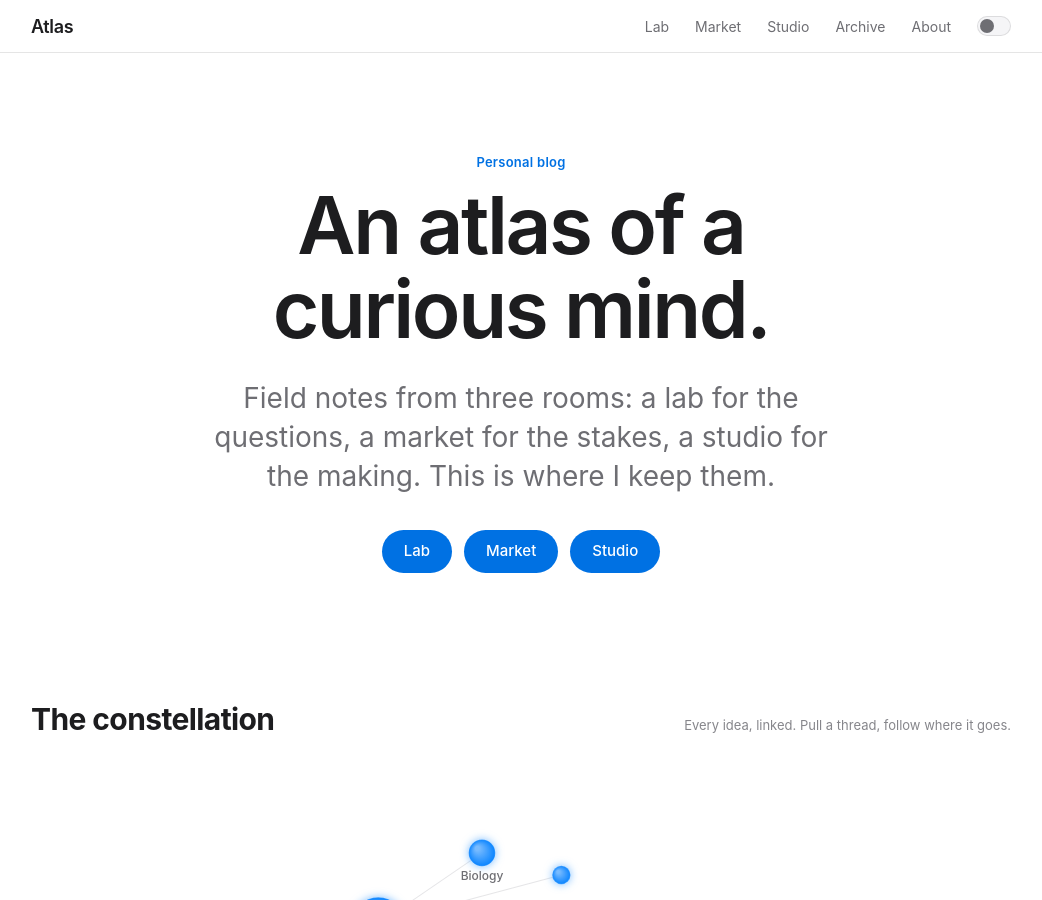
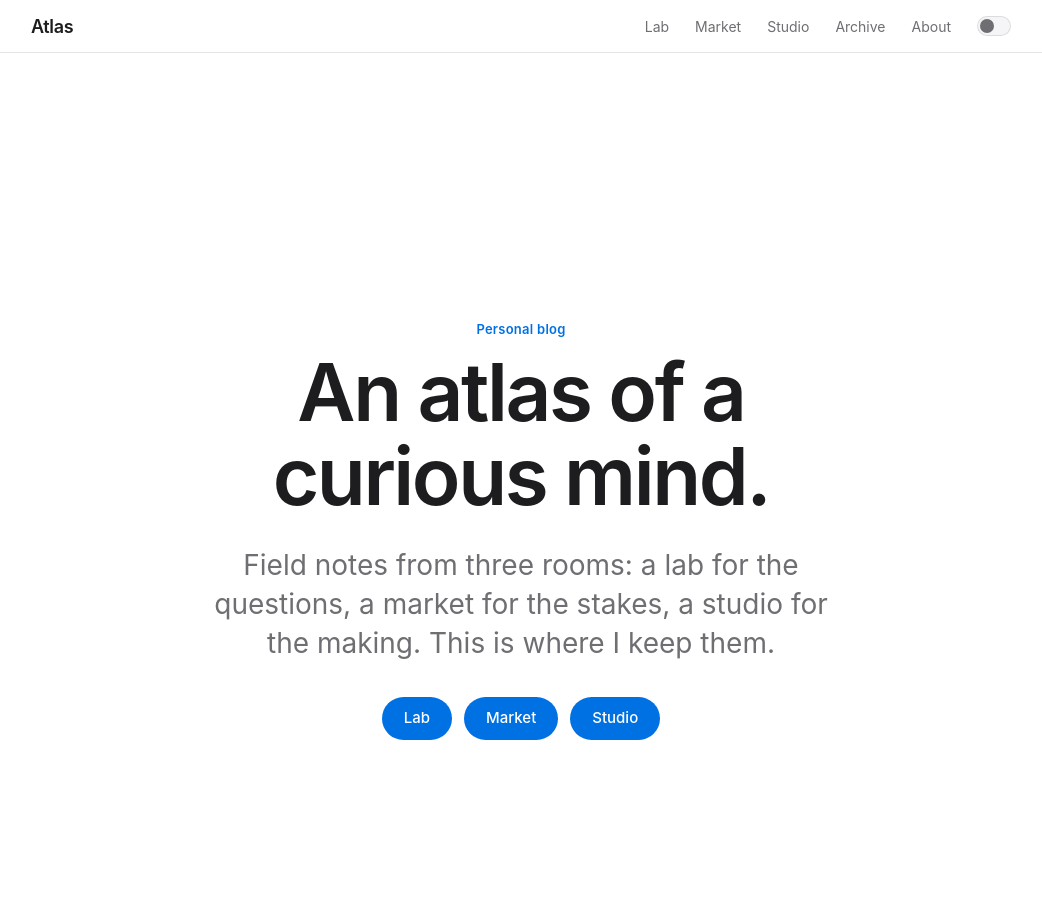
Before and after one commit to rockingsharma007/ashutoshanuradhasharma, a Jekyll site: the page built from index.html, in a window 1280 px wide and 900 px high. Shown: the whole window, without its empty margins (119-1161 px from the left). Built offline with Jekyll 4.4.1, drawn with Linux system fonts in a browser that asks for light colours.

Commit message:
Home screen section view

```diff
--- a/_layouts/default.html
+++ b/_layouts/default.html
@@ -1,5 +1,5 @@
 <!DOCTYPE html>
-<html lang="en" data-theme="">
+<html lang="en" data-theme=""{% if page.url == '/' %} class="home"{% endif %}>
 {% include head.html %}
 <body>
   {%- comment -%}
--- a/assets/css/style.css
+++ b/assets/css/style.css
@@ -169,6 +169,65 @@
   transition: background .2s, transform .2s;
 }
 .pill:hover { background: var(--accent-hover); color: #fff; transform: translateY(-1px); }
+
+/* ---------- Home: one-page, full-screen snap sections ---------- */
+/* Scoped to the home page only — the `home` class is set on <html> in the
+   default layout. Each section fills the viewport and snaps into place, so the
+   hero and the graph each read as a full screen instead of being half-cut. */
+html.home { scroll-behavior: smooth; scroll-padding-top: 52px; }
+/* Only snap on tall-enough screens where motion is welcome — avoids trapping
+   scroll on short viewports or for users who prefer reduced motion. */
+@media (min-height: 640px) and (prefers-reduced-motion: no-preference) {
+  html.home { scroll-snap-type: y mandatory; }
+}
+.home-section {
+  min-height: 100vh;
+  min-height: 100svh;            /* accounts for mobile browser chrome */
+  scroll-snap-align: start;
+  box-sizing: border-box;
+  display: flex;
+  flex-direction: column;
+  justify-content: center;
+  padding-top: 52px;             /* clear the sticky nav */
+  position: relative;
+}
+/* Hero: centred, with room for the scroll cue at the foot. */
+.hero.home-section { padding: 52px 0 0; }
+/* Constellation: heading pinned near the top, graph fills the rest. */
+.graph-section.home-section {
+  justify-content: flex-start;
+  margin: 0;
+  padding: calc(52px + 2.5vh) 0 2.5vh;
+}
+.graph-section.home-section .section-head { margin: 0 0 6px; }
+.graph-section.home-section .graph-stage {
+  flex: 1 1 auto;
+  height: auto;
+  min-height: 0;
+  margin-top: 4px;
+}
+/* Recent entries: the cards sit centred in their own screen. */
+.recent-section .section-head { margin-top: 0; }
+
+/* Animated "scroll down" cue, home hero only. */
+.scroll-cue {
+  position: absolute; left: 50%; bottom: 26px; transform: translateX(-50%);
+  width: 34px; height: 34px; border-radius: 999px;
+  display: flex; align-items: center; justify-content: center;
+  color: var(--text-faint);
+  animation: scroll-cue-bob 1.9s ease-in-out infinite;
+}
+.scroll-cue:hover { color: var(--text-soft); }
+.scroll-cue-arrow {
+  width: 11px; height: 11px;
+  border-right: 2px solid currentColor; border-bottom: 2px solid currentColor;
+  transform: rotate(45deg); margin-top: -4px;
+}
+@keyframes scroll-cue-bob {
+  0%, 100% { transform: translateX(-50%) translateY(0); }
+  50%      { transform: translateX(-50%) translateY(6px); }
+}
+@media (prefers-reduced-motion: reduce) { .scroll-cue { animation: none; } }
 
 /* ---------- Live graph ---------- */
 .graph-section { margin: 40px 0 10px; }
--- a/index.html
+++ b/index.html
@@ -1,7 +1,7 @@
 ---
 layout: default
 ---
-<section class="hero">
+<section class="hero home-section">
   <div class="wrap">
     <p class="eyebrow">Personal blog</p>
     <h1 class="display display-xl">An atlas of a<br>curious mind.</h1>
@@ -12,9 +12,10 @@
       {% endfor %}
     </div>
   </div>
+  <a class="scroll-cue" href="#constellation" aria-label="Scroll to the constellation"><span class="scroll-cue-arrow" aria-hidden="true"></span></a>
 </section>
 
-<section class="graph-section">
+<section class="graph-section home-section" id="constellation">
   <div class="wrap">
     <div class="section-head">
       <h2>The constellation</h2>
@@ -32,7 +33,7 @@
 {% for post in site.posts %}{"title":{{ post.title | jsonify }},"url":{{ post.url | relative_url | jsonify }},"category":{{ post.category | default: "" | jsonify }},"topic":{{ post.topic | default: "" | jsonify }}}{% unless forloop.last %},{% endunless %}
 {% endfor %}]</script>
 
-<section class="wrap">
+<section class="wrap home-section recent-section">
   <div class="section-head">
     <h2>Recent entries</h2>
     <a class="text-link" href="{{ '/feed.xml' | relative_url }}">Follow along by RSS</a>
```
